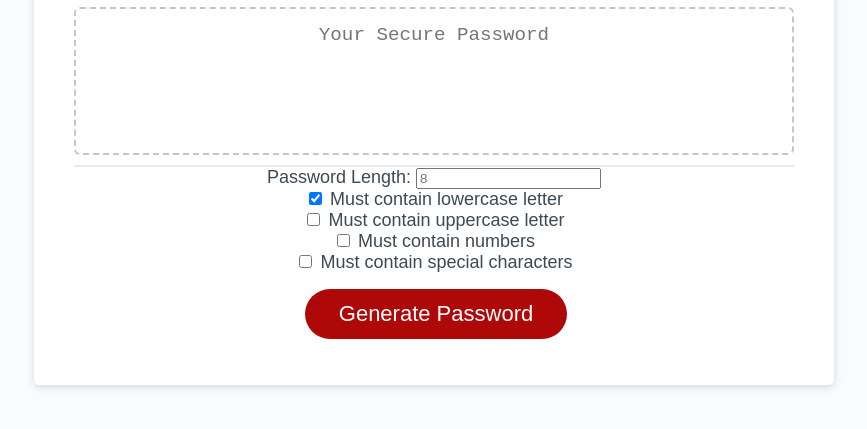
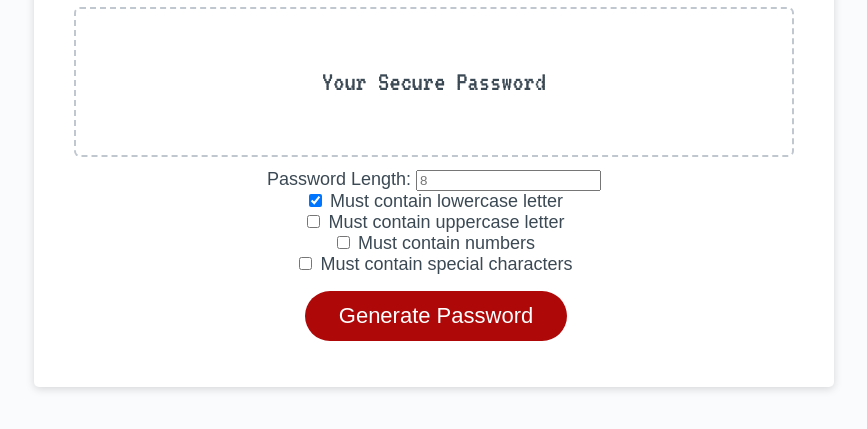
Before and after one commit to FanghanHu/RandomPasswordGenerator, a plain HTML site: page index.html in a window 1280 px wide. Shown: the part 241-670 px from the top of the page, without its empty margins (206-1073 px from the left). Drawn offline with Linux system fonts and the light colour scheme.

Commit message:
applied custom style

```diff
--- a/index.html
+++ b/index.html
@@ -6,6 +6,7 @@
     <meta http-equiv="X-UA-Compatible" content="ie=edge" />
     <title>Password Generator</title>
     <link rel="stylesheet" href="style.css" />
+    <link href="https://fonts.googleapis.com/css2?family=VT323&display=swap" rel="stylesheet">
   </head>
   <body>
     <div class="wrapper">
@@ -17,12 +18,10 @@
           <h2>Generate a Password</h2>
         </div>
         <div class="card-body">
-          <textarea
-            readonly
-            id="password"
-            placeholder="Your Secure Password"
-            aria-label="Generated Password"
-          ></textarea>
+          <div id="passwordContainer">
+            <div id="password"
+            >Your Secure Password</div>
+          </div>
         </div>
         <div class="card-footer">
           <div>
--- a/script.js
+++ b/script.js
@@ -6,7 +6,7 @@ function writePassword() {
   var password = generatePassword();
   var passwordText = document.querySelector("#password");
 
-  passwordText.value = password;
+  passwordText.textContent = password;
 
 }
 
--- a/style.css
+++ b/style.css
@@ -46,7 +46,6 @@ header {
   content: " ";
   display: block;
   width: 100%;
-  background: #e7e9eb;
   height: 2px;
 }
 
@@ -62,7 +61,6 @@ header {
   content: " ";
   display: block;
   width: 100%;
-  background: #e7e9eb;
   height: 2px;
 }
 
@@ -102,20 +100,27 @@ button[disabled] {
   -moz-appearance: none;
   appearance: none;
   border: none;
-  display: block;
+  font-size: 1.75rem;
+  line-height: 2rem;
+  resize: none;
+  overflow: hidden;
+  text-align: center;
+  font-family: 'VT323', monospace;
+  width: 80%;
+  overflow-wrap: break-word;
+  margin: auto;
+}
+
+#passwordContainer {
+  display: flex;
+  flex-direction: column;
+  justify-content: center;
   width: 100%;
-  padding-top: 15px;
-  padding-left: 15px;
-  padding-right: 15px;
-  padding-bottom: 85px;
-  font-size: 1.2rem;
-  text-align: center;
   margin-top: 10px;
   margin-bottom: 10px;
+  min-height: 150px;
   border: 2px dashed #c0c7cf;
   border-radius: 6px;
-  resize: none;
-  overflow: hidden;
 }
 
 @media (max-width: 690px) {
```
